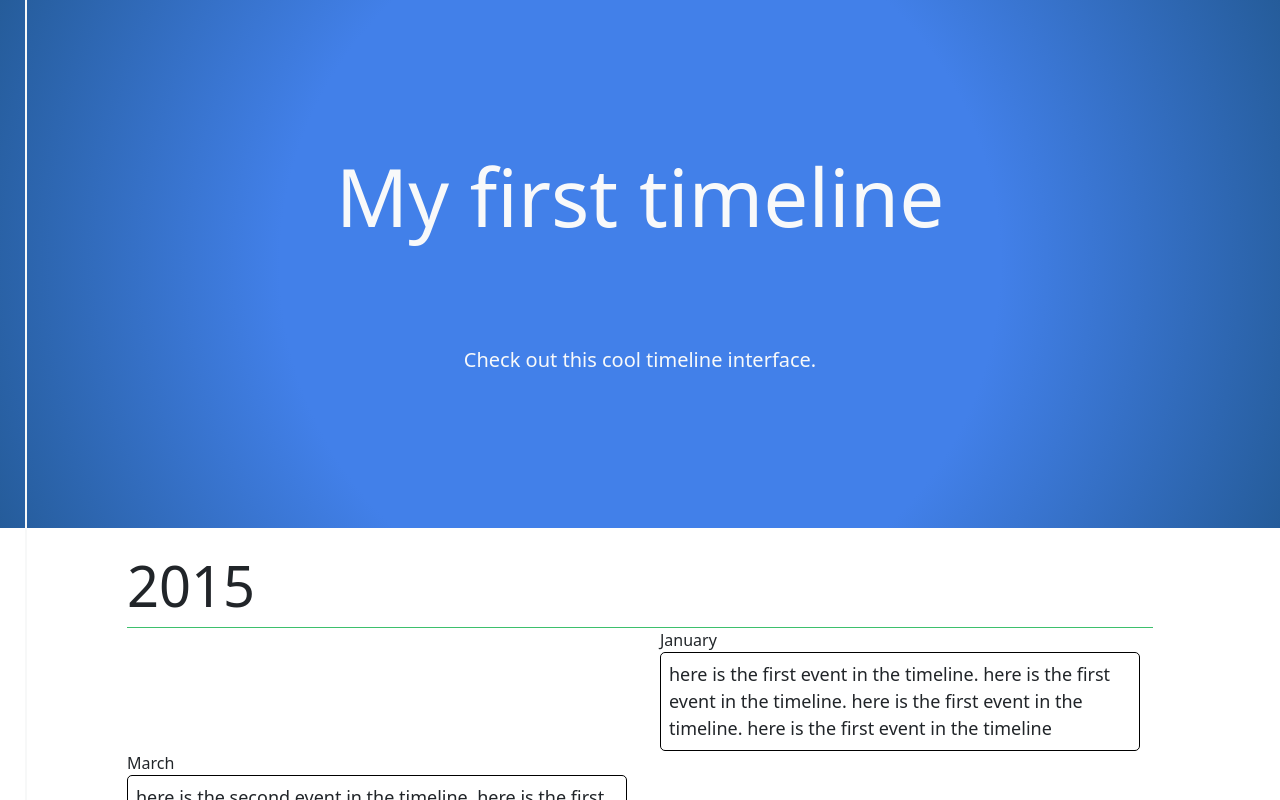
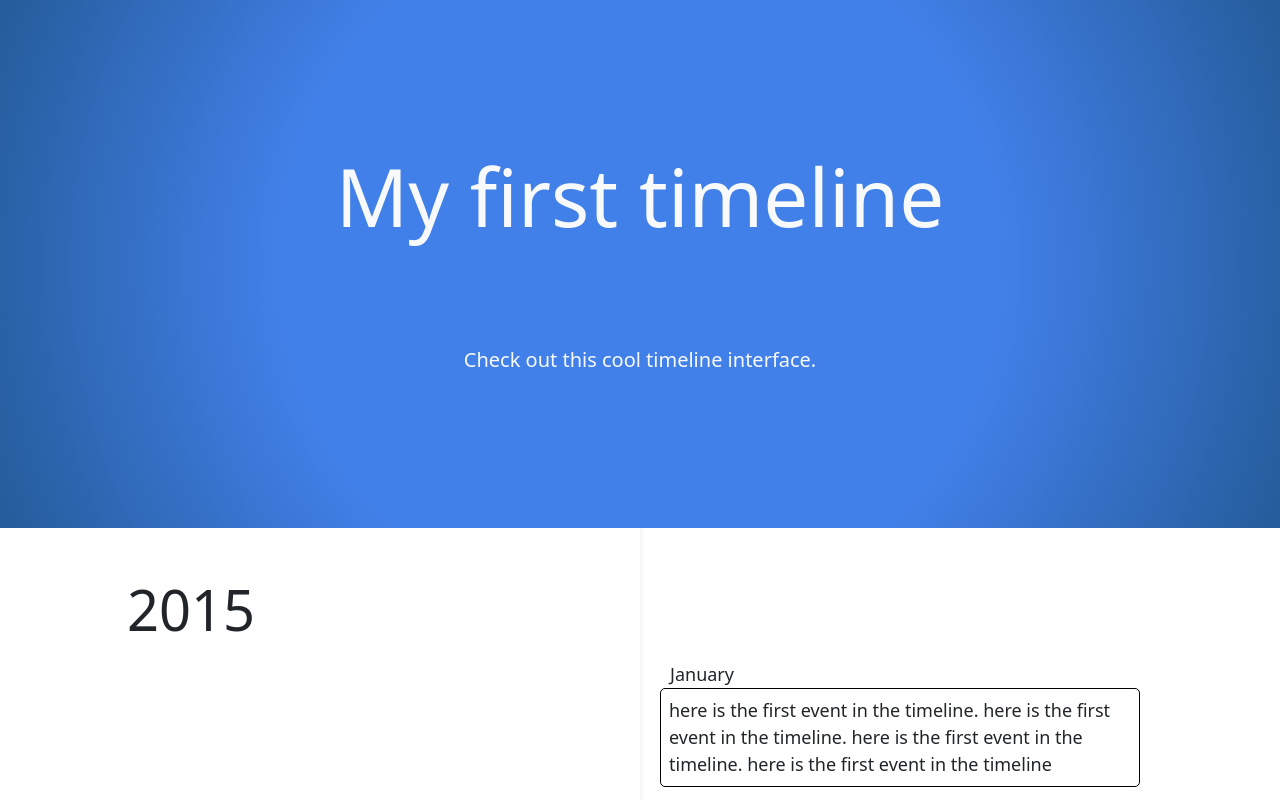
Before and after one commit to d-murphy/A-Timeline, a React app: page / in a window 1280 px wide. Shown: the top 800 px of the page. Built offline with nearby package versions, Linux system fonts and the light colour scheme.

Commit message:
some additional css improvements

```diff
--- a/public/style.css
+++ b/public/style.css
@@ -7,6 +7,8 @@ body {
     background: radial-gradient(circle, rgba(66,128,233,1) 52%, rgba(37,92,154,1) 100%);
     padding-top: 100px;
     padding-bottom: 100px;
+    z-index: 100;
+    position: relative;
 }
 
 .year-section {
@@ -32,17 +34,36 @@ body {
 }
 
 .year-timeline-filled {
-    background-color: #3dc06c;
-    height: 1px;
+    background-color: green;
+    display: block;
+    height: 40%;
+    left: 50%;
+    position: fixed;
+    width: 3px;
+    top:0px;
+    z-index: 2;
 }
 
 .year-timeline {
     background-color: #f7f8f8;
-    content: "";
     display: block;
     height: 100%;
-    left: 25px;
-    position: absolute;
-    top: 0;
-    width: 2px;
+    left: 50%;
+    position: fixed;
+    top:0px;
+    width: 3px;
 }
+
+.event-header {
+    font-size: large;
+    padding-top: 10px;
+}
+
+.event-header-left {
+    text-align: right;
+    padding-right: 10px;
+}
+
+.event-header-right {
+    padding-left: 10px;
+}
--- a/src/Timeline.tsx
+++ b/src/Timeline.tsx
@@ -10,12 +10,12 @@ const monthNames = ["January", "February", "March", "April", "May", "June",
 ];
 
 function Timeline(props: TimelineProps) {
-  const timelineData = getTimeline(props.id);
-  const groupByYear = manipTimelineData(timelineData.events);
-  const events = Object.values(groupByYear).map((year: YearGroup) => {
+    const timelineData = getTimeline(props.id);
+    const groupByYear = manipTimelineData(timelineData.events);
+    const events = Object.values(groupByYear).map((year: YearGroup) => {
 
     return <div className='year-section container'>
-      <h1 className='year-heading display-4 pt-4'>
+      <h1 className='year-heading display-4 pt-5'>
         <b>{year.year}</b>
       </h1>
       <div className='year-timeline'></div>
@@ -23,11 +23,11 @@ function Timeline(props: TimelineProps) {
       <div className='years-events'>
         {
           year.events.map((el: TimelineEvent, ind: number) => {
-            let eventSectionNameWithSide: string = ind % 2 == 0 ? 'event-section-right' : 'event-section-left';
-            return <div key={`${year.year}-${ind}`} className={`${eventSectionNameWithSide} event `}>
+            let eventSide: string = ind % 2 == 0 ? 'right' : 'left';
+            return <div key={`${year.year}-${ind}`} className={`event-section-${eventSide} event `}>
               <div className='event-marker '>{el.eventMarker ? <img className='event-marker-image' src={el.eventMarker} /> : <div className='event-marker-no-image'></div>}</div>
               <div className=''>
-                <div className='event-header'>{monthNames[el.date.getMonth()]}</div>
+                <div className={`event-header event-header-${eventSide}`}>{monthNames[el.date.getMonth()]}</div>
                 <div className='event-body p-2 '>{el.text}</div>
               </div>
             </div>
```
Also changed, not shown: public/bundle.js.
